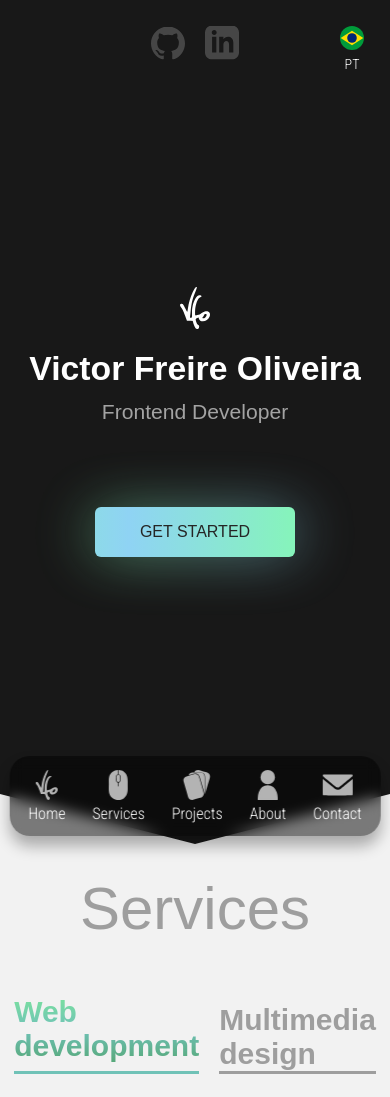
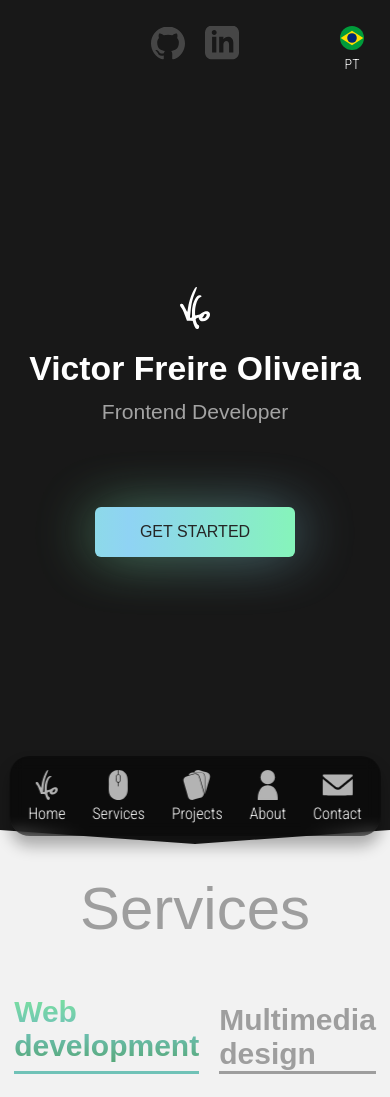
Before and after one commit to oliveira-victor/victor_dev, a React (Vite) app: page / in a window 390 px wide. Shown: the top 1097 px of the page. Built offline with nearby package versions, Linux system fonts and the light colour scheme; a web font is replaced by a local one.

Commit message:
feat: mobile adapted hero divider

```diff
--- a/src/Hero/Hero.module.css
+++ b/src/Hero/Hero.module.css
@@ -100,7 +100,7 @@
         bottom: 0;
         left: 0;
         width: 100%;
-        height: 60px;
+        height: 50px;
 
         .top {
             height: 100%;
@@ -113,6 +113,17 @@
             clip-path: polygon(0 0, 50% 50px, 100% 0, 100% 100%, 0 100%);
             margin-top: -50px;
             background-color: #f2f2f2;
+        }
+
+        @media (max-width: 767px) {
+            .top {
+                clip-path: polygon(0 0, 100% 0, 100% calc(100% - 14px), 50% 100%, 0 calc(100% - 14px));
+            }
+
+            .bottom {
+                clip-path: polygon(0 0, 50% 14px, 100% 0, 100% 100%, 0 100%);
+                margin-top: -14px;
+            }
         }
     }
 
```
